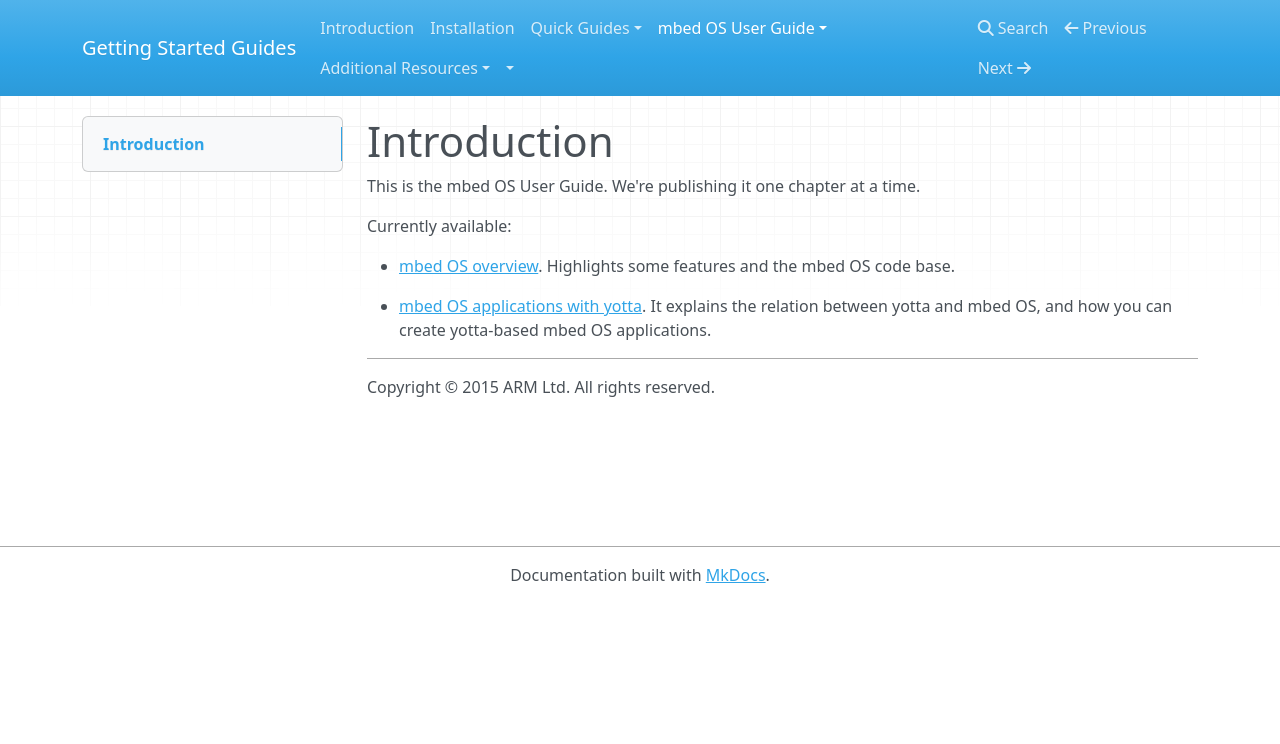
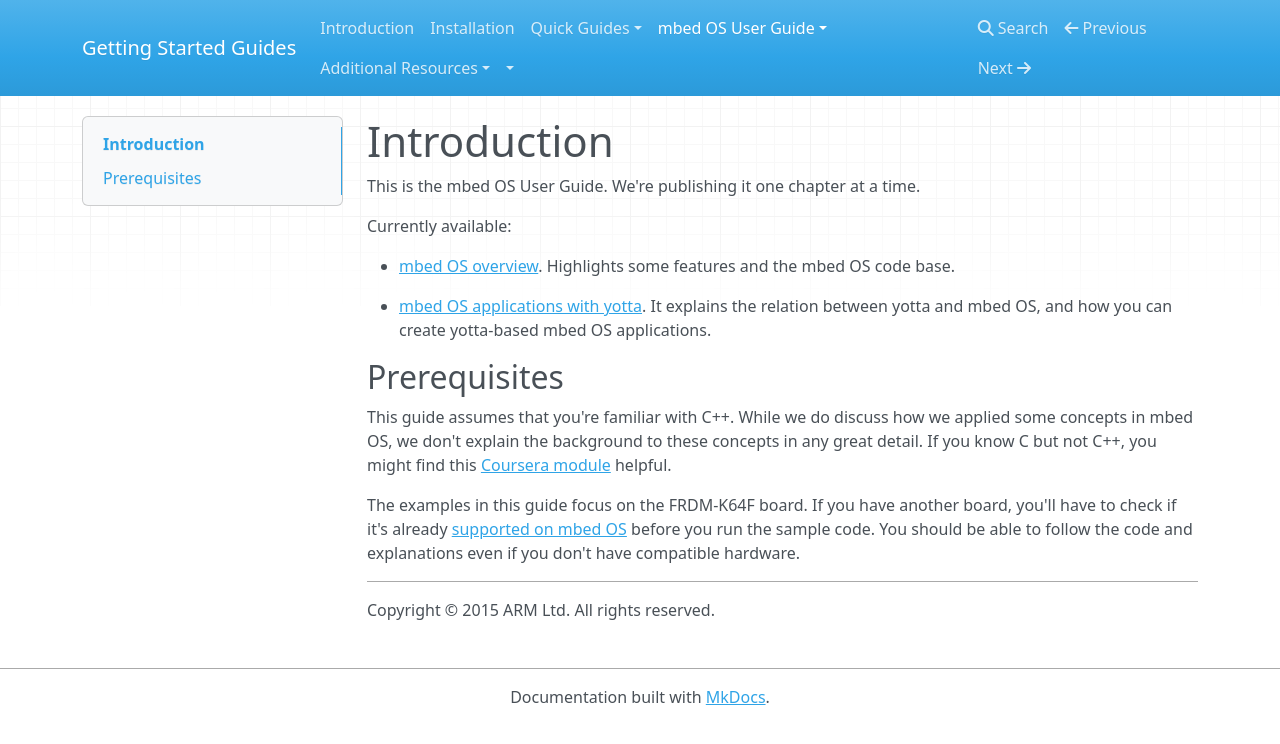
Before and after one commit to ARMmbed/GettingStartedmbedOS, an MkDocs documentation site: the page built from Docs/Full_Guide/guide_index.md, in a window 1280 px wide. Shown: the top 744 px of the page. Built offline with MkDocs 1.6.1, drawn with Linux system fonts in a browser that asks for light colours; nearby versions of some CDN libraries; old or Windows-style settings are respelled for this version of MkDocs.

Commit message:
Adding prerequisites

```diff
--- a/Docs/Full_Guide/guide_index.md
+++ b/Docs/Full_Guide/guide_index.md
@@ -8,5 +8,10 @@ Currently available:
 
 * [mbed OS applications with yotta](app_on_yotta.md). It explains the relation between yotta and mbed OS, and how you can create yotta-based mbed OS applications.
 
+## Prerequisites
+
+This guide assumes that you're familiar with C++. While we do discuss how we applied some concepts in mbed OS, we don't explain the background to these concepts in any great detail. If you know C but not C++, you might find this [Coursera module](https://www.coursera.org/course/cplusplus4c) helpful.
+
+The examples in this guide focus on the FRDM-K64F board. If you have another board, you'll have to check if it's already [supported on mbed OS](https://www.mbed.com/en/development/hardware/boards/) before you run the sample code. You should be able to follow the code and explanations even if you don't have compatible hardware.
 ______
 Copyright © 2015 ARM Ltd. All rights reserved.
```
